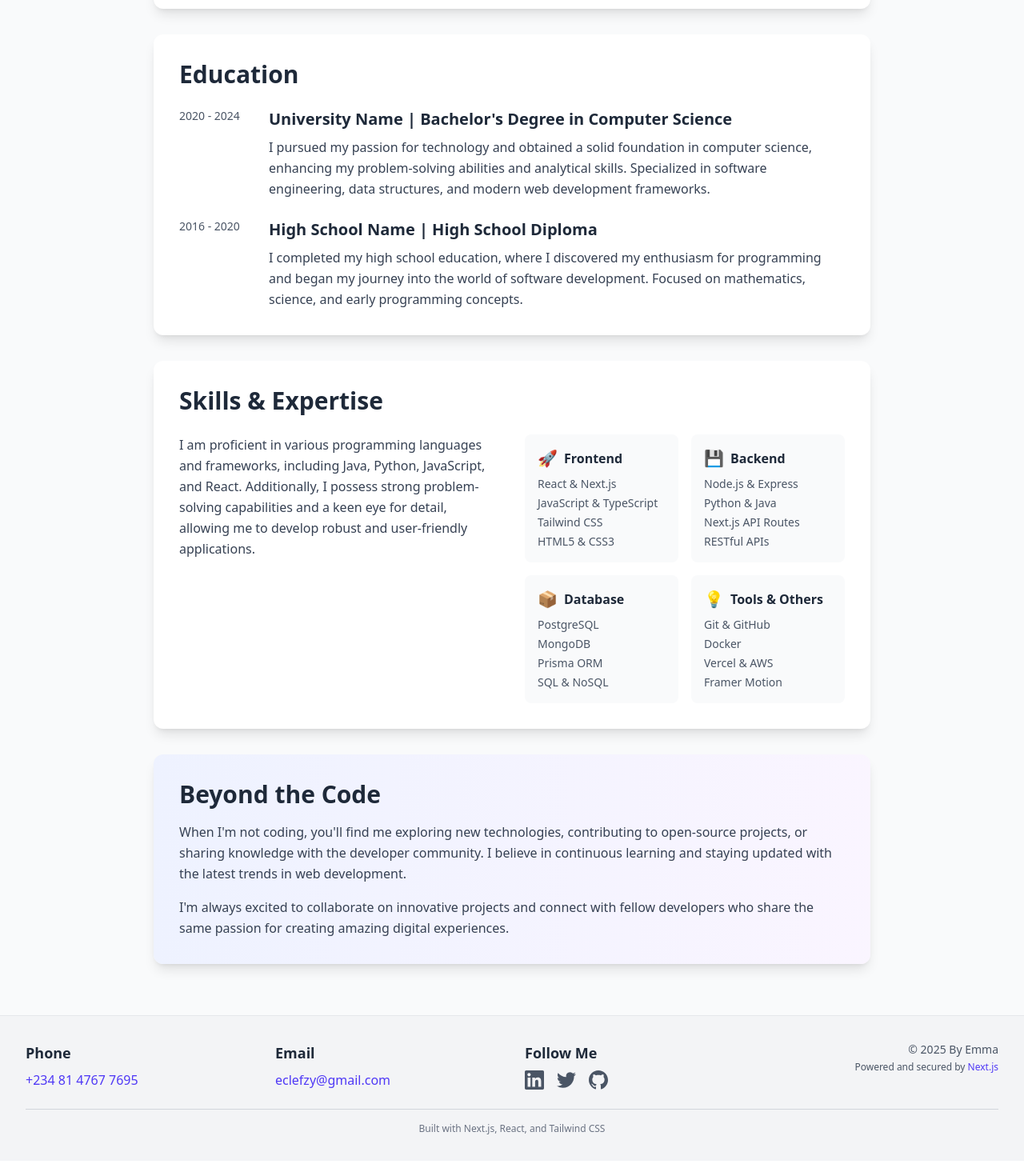
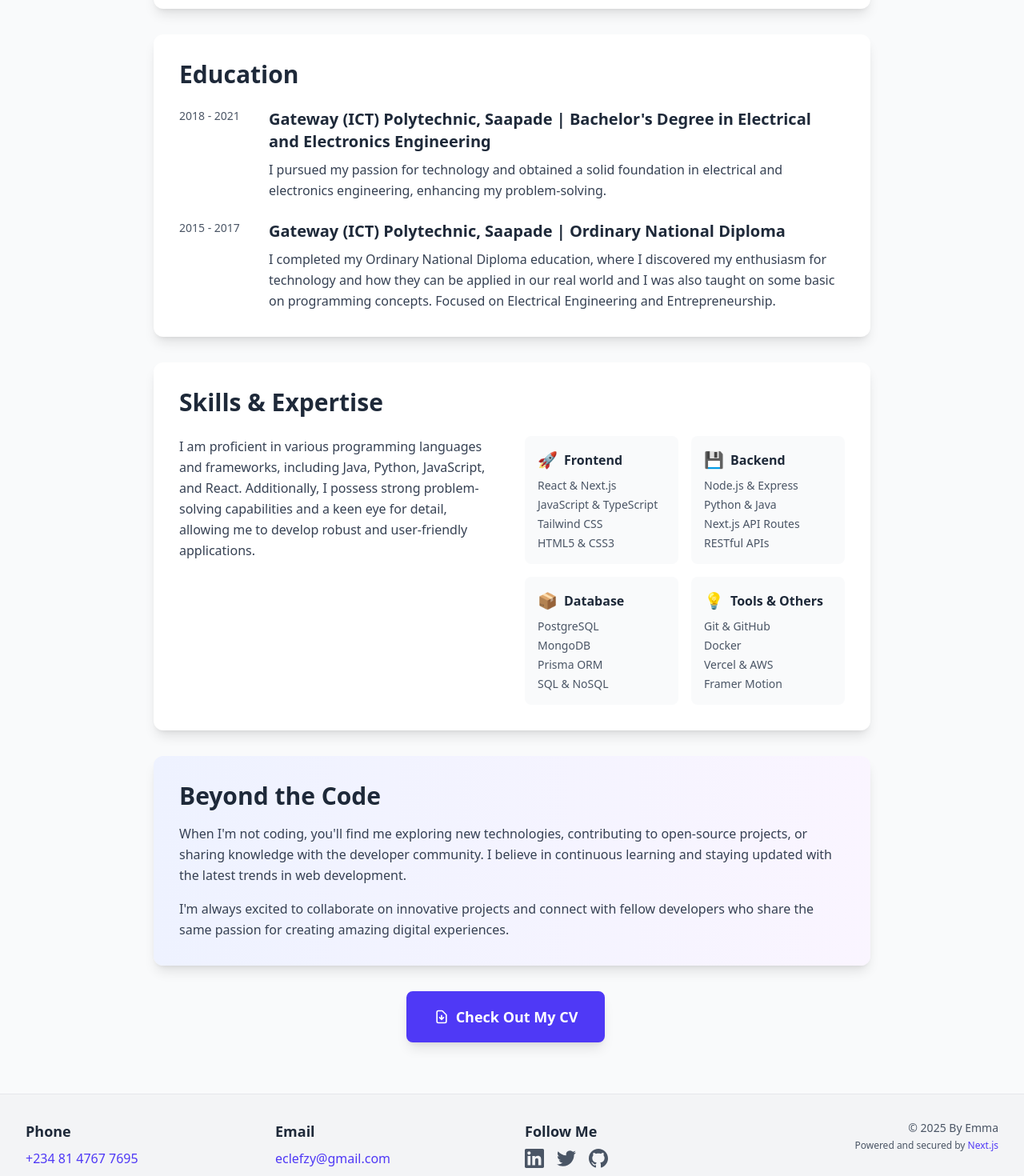
Before and after one commit to EmmaDeil/My-Portfolio-Website, a React (Vite) app: page /about in a window 1280 px wide. Shown: the part 520-1990 px from the top of the page at 80% size. Built offline with nearby package versions, Linux system fonts and the light colour scheme.

Commit message:
I have added the button for my CV to be downloaded and also checked out

```diff
--- /dev/null
+++ b/src/components/CVDownloadButton.tsx
@@ -0,0 +1,82 @@
+import { motion } from "framer-motion";
+
+interface CVDownloadButtonProps {
+   /** The file path or URL to the CV file */
+   cvUrl?: string;
+   /** The filename for the downloaded file */
+   fileName?: string;
+   /** Custom button text */
+   buttonText?: string;
+   /** Additional CSS classes */
+   className?: string;
+   /** Button variant - primary, secondary, or outline */
+   variant?: 'primary' | 'secondary' | 'outline';
+   /** Button size */
+   size?: 'sm' | 'md' | 'lg';
+}
+
+const CVDownloadButton: React.FC<CVDownloadButtonProps> = ({
+   cvUrl = "/MyCv- David Emmanuel Facility Manager.pdf", // Default CV path in public folder
+   fileName = "David_Emmanuel_CV.pdf",
+   buttonText = "Download CV",
+   className = "",
+   variant = 'primary',
+   size = 'md',
+}) => {
+
+   const handleDownload = () => {
+      // Create a temporary anchor element to trigger download
+      const link = document.createElement('a');
+      link.href = cvUrl;
+      link.download = fileName;
+      link.target = '_blank'; // Open in new tab as fallback
+      document.body.appendChild(link);
+      link.click();
+      document.body.removeChild(link);
+   };
+
+   // Variant styles
+   const variantStyles = {
+      primary: "bg-indigo-600 text-white hover:bg-indigo-700 border-indigo-600",
+      secondary: "bg-gray-600 text-white hover:bg-gray-700 border-gray-600",
+      outline: "bg-transparent text-indigo-600 border-indigo-600 hover:bg-indigo-600 hover:text-white"
+   };
+
+   // Size styles
+   const sizeStyles = {
+      sm: "px-4 py-2 text-sm",
+      md: "px-6 py-3 text-base",
+      lg: "px-8 py-4 text-lg"
+   };
+
+   const baseStyles = "inline-flex items-center justify-center font-semibold rounded-lg border-2 transition duration-300 ease-in-out transform hover:scale-105 shadow-lg hover:shadow-xl";
+
+   return (
+      <motion.button
+         onClick={handleDownload}
+         whileHover={{ scale: 1.05 }}
+         whileTap={{ scale: 0.95 }}
+         className={`${baseStyles} ${variantStyles[variant]} ${sizeStyles[size]} ${className}`}
+         title={`Download ${fileName}`}
+      >
+         {/* Download Icon */}
+         <svg
+            className="w-5 h-5 mr-2"
+            fill="none"
+            stroke="currentColor"
+            viewBox="0 0 24 24"
+            xmlns="http://www.w3.org/2000/svg"
+         >
+            <path
+               strokeLinecap="round"
+               strokeLinejoin="round"
+               strokeWidth={2}
+               d="M12 10v6m0 0l-3-3m3 3l3-3m2 8H7a2 2 0 01-2-2V5a2 2 0 012-2h5.586a1 1 0 01.707.293l5.414 5.414a1 1 0 01.293.707V19a2 2 0 01-2 2z"
+            />
+         </svg>
+         {buttonText}
+      </motion.button>
+   );
+};
+
+export default CVDownloadButton;
--- a/src/components/Navbar.tsx
+++ b/src/components/Navbar.tsx
@@ -35,7 +35,7 @@ const Navbar: React.FC = () => {
                         key={link.href}
                         to={link.href}
                         className="text-gray-600 hover:text-indigo-600 font-medium transition duration-200 border-b-2 border-transparent hover:border-indigo-600 pb-1"
-                     >
+                       >
                         {link.label}
                      </Link>
                   ))}
@@ -65,8 +65,8 @@ const Navbar: React.FC = () => {
             {/* Mobile Navigation Menu */}
             <div
                className={`md:hidden mt-4 transition-all duration-300 ease-in-out ${isMenuOpen
-                  ? "max-h-64 opacity-100"
-                  : "max-h-0 opacity-0 overflow-hidden"
+                     ? "max-h-64 opacity-100"
+                     : "max-h-0 opacity-0 overflow-hidden"
                   }`}
             >
                <div className="flex flex-col space-y-3 pb-4">
--- a/src/pages/About.tsx
+++ b/src/pages/About.tsx
@@ -1,5 +1,6 @@
 // pages/about.js
 import { motion } from "framer-motion";
+import CVDownloadButton from "../components/CVDownloadButton";
 
 // Framer Motion variants for section animation
 const sectionVariants = {
@@ -68,18 +69,18 @@ export default function AboutPage() {
             {/* University Education */}
             <div className="flex flex-col md:flex-row md:items-start gap-4">
               <div className="text-sm font-medium text-gray-600 md:w-24 flex-shrink-0">
-                2020 - 2024
+                2018 - 2021
               </div>
               <div className="flex-grow">
                 <h3 className="text-xl font-semibold text-gray-800 mb-2">
-                  University Name | Bachelor&apos;s Degree in Computer Science
+                  Gateway (ICT) Polytechnic, Saapade | Bachelor&apos;s Degree in Electrical and Electronics Engineering
                 </h3>
                 <p className="text-gray-700 leading-relaxed">
                   I pursued my passion for technology and obtained a solid
-                  foundation in computer science, enhancing my problem-solving
-                  abilities and analytical skills. Specialized in software
+                  foundation in electrical and electronics engineering, enhancing my problem-solving.
+                  {/* abilities and analytical skills. Specialized in software
                   engineering, data structures, and modern web development
-                  frameworks.
+                  frameworks. */}
                 </p>
               </div>
             </div>
@@ -87,17 +88,16 @@ export default function AboutPage() {
             {/* High School Education */}
             <div className="flex flex-col md:flex-row md:items-start gap-4">
               <div className="text-sm font-medium text-gray-600 md:w-24 flex-shrink-0">
-                2016 - 2020
+                2015 - 2017
               </div>
               <div className="flex-grow">
                 <h3 className="text-xl font-semibold text-gray-800 mb-2">
-                  High School Name | High School Diploma
+                  Gateway (ICT) Polytechnic, Saapade | Ordinary National Diploma
                 </h3>
                 <p className="text-gray-700 leading-relaxed">
-                  I completed my high school education, where I discovered my
-                  enthusiasm for programming and began my journey into the world
-                  of software development. Focused on mathematics, science, and
-                  early programming concepts.
+                  I completed my Ordinary National Diploma education, where I discovered my
+                  enthusiasm for technology and how they can be applied in our real world and I was also taught on some basic on
+                  programming concepts. Focused on Electrical Engineering and Entrepreneurship.
                 </p>
               </div>
             </div>
@@ -208,7 +208,27 @@ export default function AboutPage() {
             connect with fellow developers who share the same passion for
             creating amazing digital experiences.
           </p>
+
+          {/* CV Download Button */}
         </motion.section>
+          <motion.div
+            initial={{ opacity: 0, y: 20 }}
+            animate={{ opacity: 1, y: 0 }}
+            transition={{ delay: 1.2, duration: 0.6 }}
+            className="mt-8 text-center"
+          >
+            <CVDownloadButton
+              variant="primary"
+              size="lg"
+              buttonText="Check Out My CV"
+              className="mr-4"
+            />
+            {/* <CVDownloadButton
+              variant="outline"
+              size="md"
+              buttonText="View Resume"
+            /> */}
+          </motion.div>
       </div>
     </div>
   );
```
Also changed, not shown: 1 other file (tests, documents, lock files or other folders).
